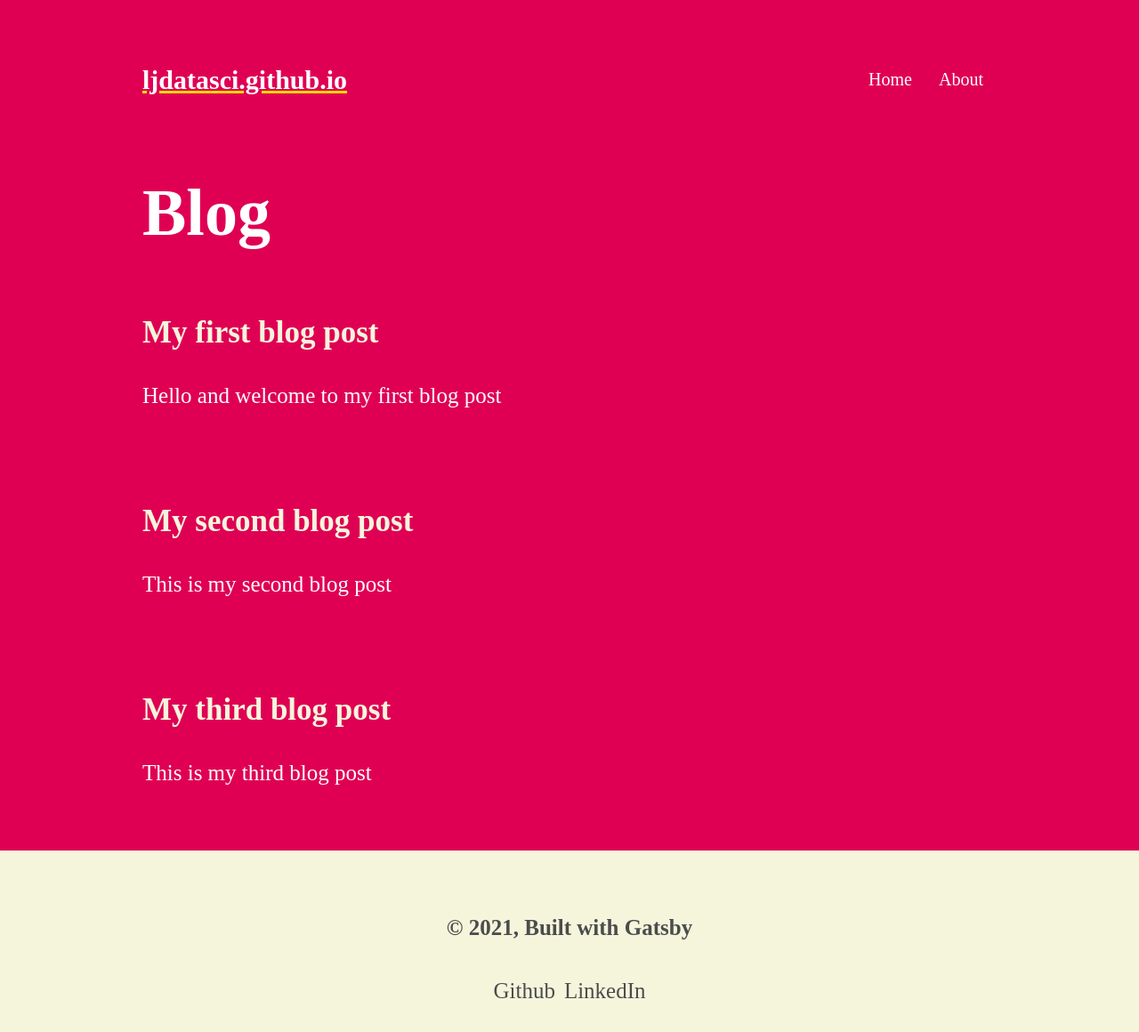
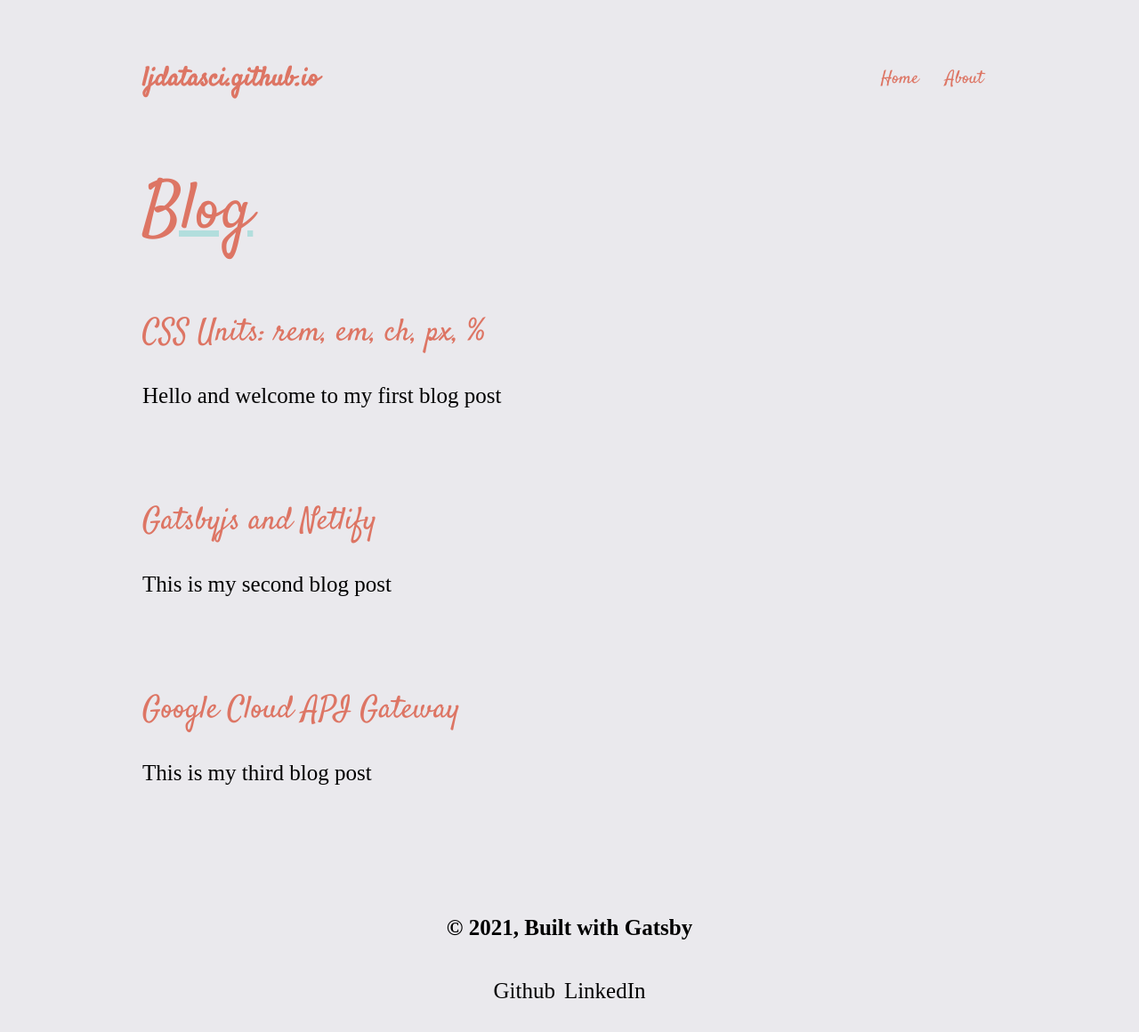
Before and after one commit to ljdatasci/ljdatasci.github.io, a Gatsby site: page / in a window 1280 px wide. Shown: the whole page at 89% size. Built offline with nearby package versions, Linux system fonts and the light colour scheme; Gatsby itself is replaced by a stand-in of ours; a web font is replaced by a local one.

Commit message:
changed color and fonts

```diff
--- a/blog/blog1.md
+++ b/blog/blog1.md
@@ -1,5 +1,5 @@
 ---
 date: "2019-05-04"
-title: "My first blog post"
+title: "CSS Units: rem, em, ch, px, %"
 description: "Hello and welcome to my first blog post"
 ---
--- a/blog/blog2.md
+++ b/blog/blog2.md
@@ -1,5 +1,5 @@
 ---
 date: "2019-05-05"
-title: "My second blog post"
+title: "Gatsbyjs and Netlify"
 description: "This is my second blog post"
 ---
--- a/blog/blog3.md
+++ b/blog/blog3.md
@@ -1,5 +1,5 @@
 ---
 date: "2019-05-07"
-title: "My third blog post"
+title: "Google Cloud API Gateway"
 description: "This is my third blog post"
 ---
--- a/src/assets/scss/_layout.module.scss
+++ b/src/assets/scss/_layout.module.scss
@@ -1,8 +1,15 @@
 @import url("https://fonts.googleapis.com/css2?family=Halant&family=Montserrat:wght@700&family=Satisfy&display=swap");
 
 $montserrat: "Montserrat", sans-serif;
-$satisfy: "Satisfy, cursive";
-$halant: "Halant, serif";
+$satisfy: "Satisfy", cursive;
+$halant: "Halant", serif;
+$bg-clr: #eae9ed;
+$link-clr: "";
+$header-clr: #dd7564;
+$underline-clr: #b2dedd;
+$text-color: #000000;
+$font-400: 400;
+$footer-clr: #1fa5a6;
 
 *,
 *::before,
@@ -14,23 +21,31 @@ html,
 body {
   margin: 0;
   padding: 0;
-  background-color: #df0054;
+  background-color: $bg-clr;
   font-family: $halant;
   min-height: 100vh;
   font-size: 1.25rem;
   font-weight: 400;
   line-height: 1.5;
-  color: #ffffff;
+  color: $text-color;
 }
 
 h1,
 h2 {
   font-family: $satisfy;
+  color: $header-clr;
+  font-weight: $font-400;
   display: flex;
   flex: 1;
   margin: 1.2rem 0;
   padding: 0;
-  color: #ffffff;
+}
+
+h3,
+h4,
+h5,
+h6 {
+  font-family: $halant;
 }
 
 .container {
@@ -46,18 +61,18 @@ h2 {
 }
 
 .header {
-  background-color: #df0054;
   margin: 1.7rem 0;
   display: flex;
   width: inherit;
   flex-direction: row;
   justify-content: space-between;
   align-items: center;
-  color: #ffffff;
+  color: $header-clr;
+  font-family: $satisfy;
 
   a {
     text-decoration: none;
-    color: #ffffff;
+    color: $header-clr;
   }
 
   ul {
@@ -74,9 +89,6 @@ h2 {
   .title {
     font-size: 1.5rem;
     font-weight: 700;
-    text-decoration: underline;
-    text-decoration-color: #ffd900;
-    font-family: $satisfy;
   }
 }
 
@@ -92,6 +104,8 @@ main {
       h1 {
         font-size: 3.7rem;
         line-height: 1;
+        text-decoration: underline;
+        text-decoration-color: $underline-clr;
       }
 
       ul {
@@ -107,7 +121,7 @@ main {
             a {
               text-decoration: none;
               font-size: 1.75rem;
-              color: beige;
+              color: $header-clr;
             }
           }
         }
@@ -118,10 +132,9 @@ main {
 
 footer {
   text-align: center;
-  background-color: beige;
+  // background-color: $footer-clr;
   padding-top: 1.75rem;
   padding-bottom: 5rem;
-  color: #4b4c4b;
 }
 
 .footerClass {
@@ -129,11 +142,10 @@ footer {
   margin: 10px auto;
   text-align: center;
   justify-content: center;
-  background-color: beige;
 
   a {
     padding: 0px 5px;
     text-decoration: none;
-    color: #4b4c4b;
+    color: $text-color;
   }
 }
```
